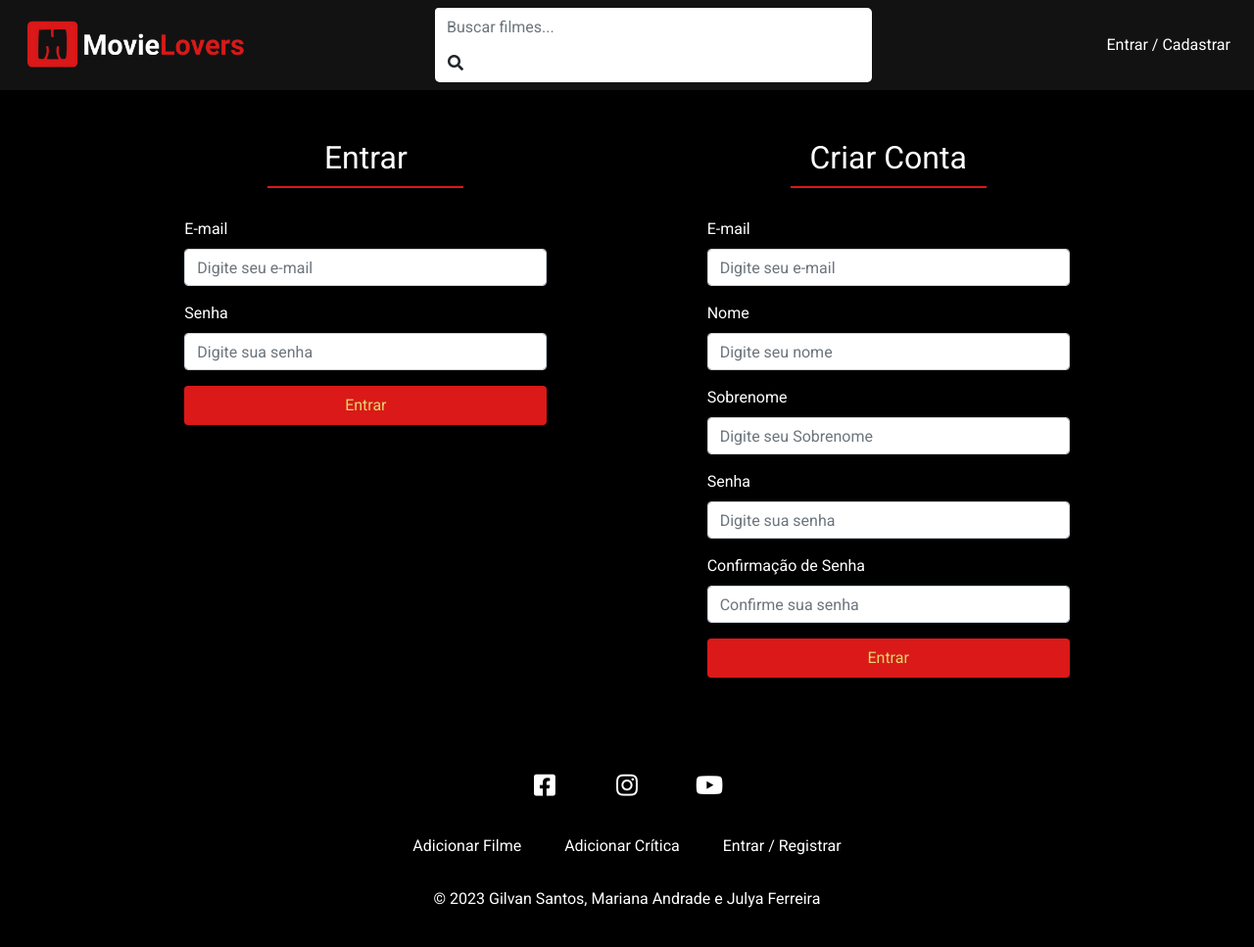
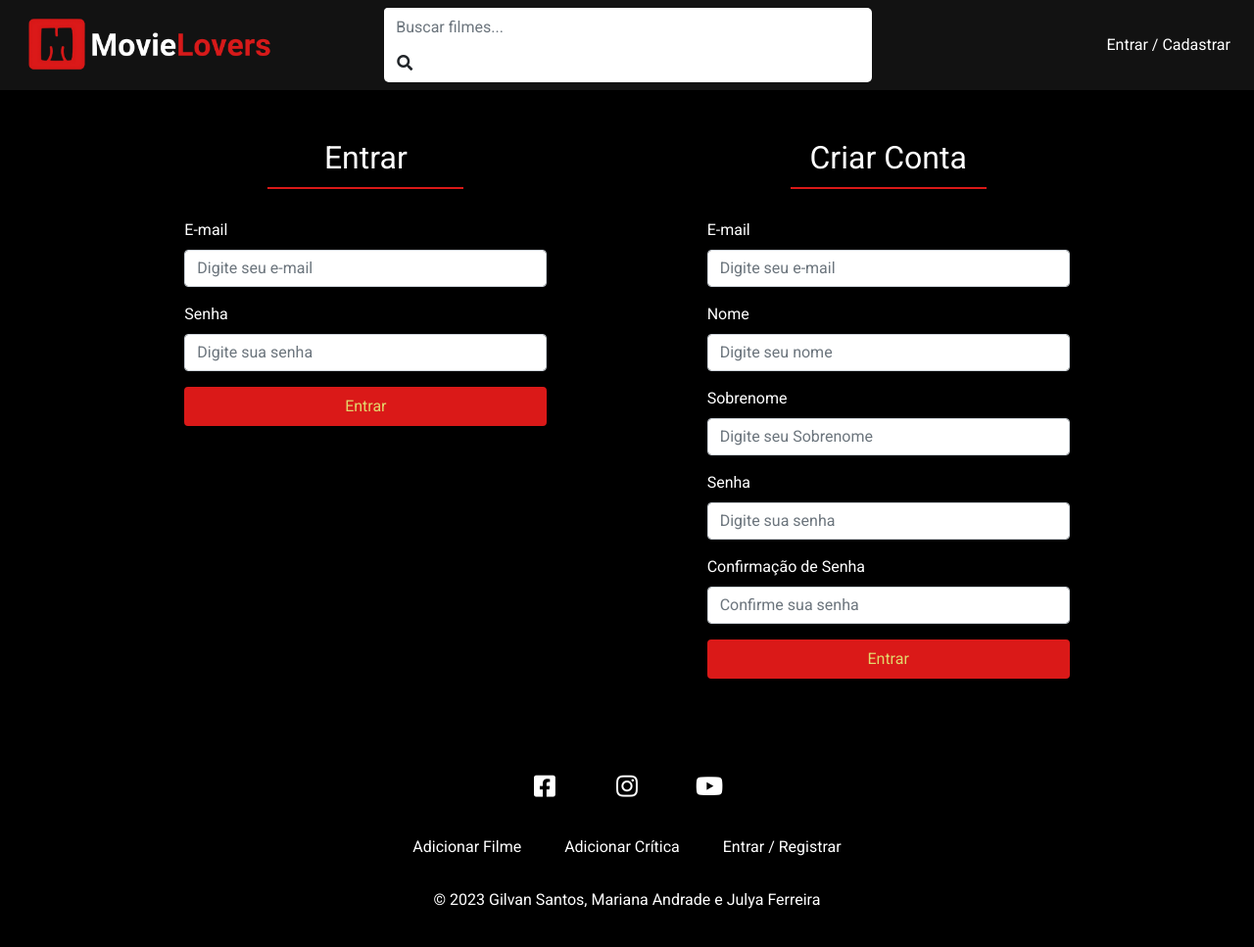
Before and after one commit to gilvanst/movielovers, a PHP site: page /auth.php in a window 1280 px wide. Shown: the whole page at 98% size. Before the commit the page ends 927 px from the top, so only its background shows below. Run offline with PHP 8.4, Linux system fonts and the light colour scheme; some libraries are stand-ins or nearby versions.

Commit message:
finalizado

```diff
--- a/css/style.css
+++ b/css/style.css
@@ -12,6 +12,11 @@
         width: 100%;
         height: auto;
         margin-right: -500px ;
+    }
+
+    #logo-svg {
+        width: 1000px;
+        height: auto;
     }
 
     #movielovers-title {
@@ -31,7 +36,7 @@
         background-color: #FFF;
         border-radius: 5px;
         width: 50%;
-        margin-left: 170px;
+        margin-left: 90px;
     }
 
     #search-form .form-control {
--- a/templates/header.php
+++ b/templates/header.php
@@ -26,7 +26,7 @@
     <meta charset="UTF-8">
     <meta name="viewport" content="width=device-width, initial-scale=1.0">
     <title>MovieLovers</title>
-    <link rel="short icon" href="<?= $BASE_URL ?>/img/png.png">
+    <link rel="short icon" href="<?= $BASE_URL ?>/img/svg.svg" id="logo-svg">
 
     <link rel="stylesheet" href="https://cdnjs.cloudflare.com/ajax/libs/bootstrap/4.5.3/css/bootstrap.css" integrity="sha512-drnvWxqfgcU6sLzAJttJv7LKdjWn0nxWCSbEAtxJ/YYaZMyoNLovG7lPqZRdhgL1gAUfa+V7tbin8y+2llC1cw==" crossorigin="anonymous" referrerpolicy="no-referrer" />
 
```
Also changed, not shown: img/logo2.png (deleted), img/logo5.svg (deleted), img/logo6.png (deleted), img/logo7.png (deleted), img/logo8.png (deleted), img/logo9.png (deleted).
